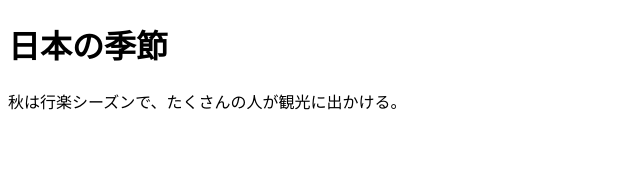
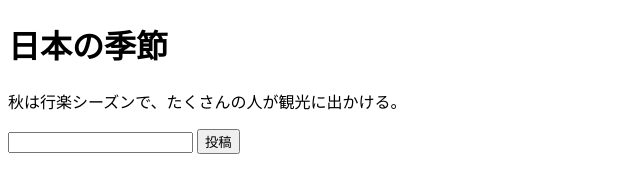
Before and after one commit to enginearn/back_end_server_basics-B09HQZ1BW8, a website: page node-express/index.html in a window 1280 px wide. Shown: the whole page, without its empty margins (0-640 px from the left). Drawn offline with Linux system fonts and the light colour scheme.

Commit message:
Modified index.html

```diff
--- a/node-express/index.html
+++ b/node-express/index.html
@@ -9,5 +9,9 @@
 <body>
     <h1>日本の季節</h1>
     <p>秋は行楽シーズンで、たくさんの人が観光に出かける。</p>
+    <form action="/autumn" method="post">
+        <input type="text", name="activity">
+        <button type="submit">投稿</button>
+    </form>
 </body>
 </html>
```
